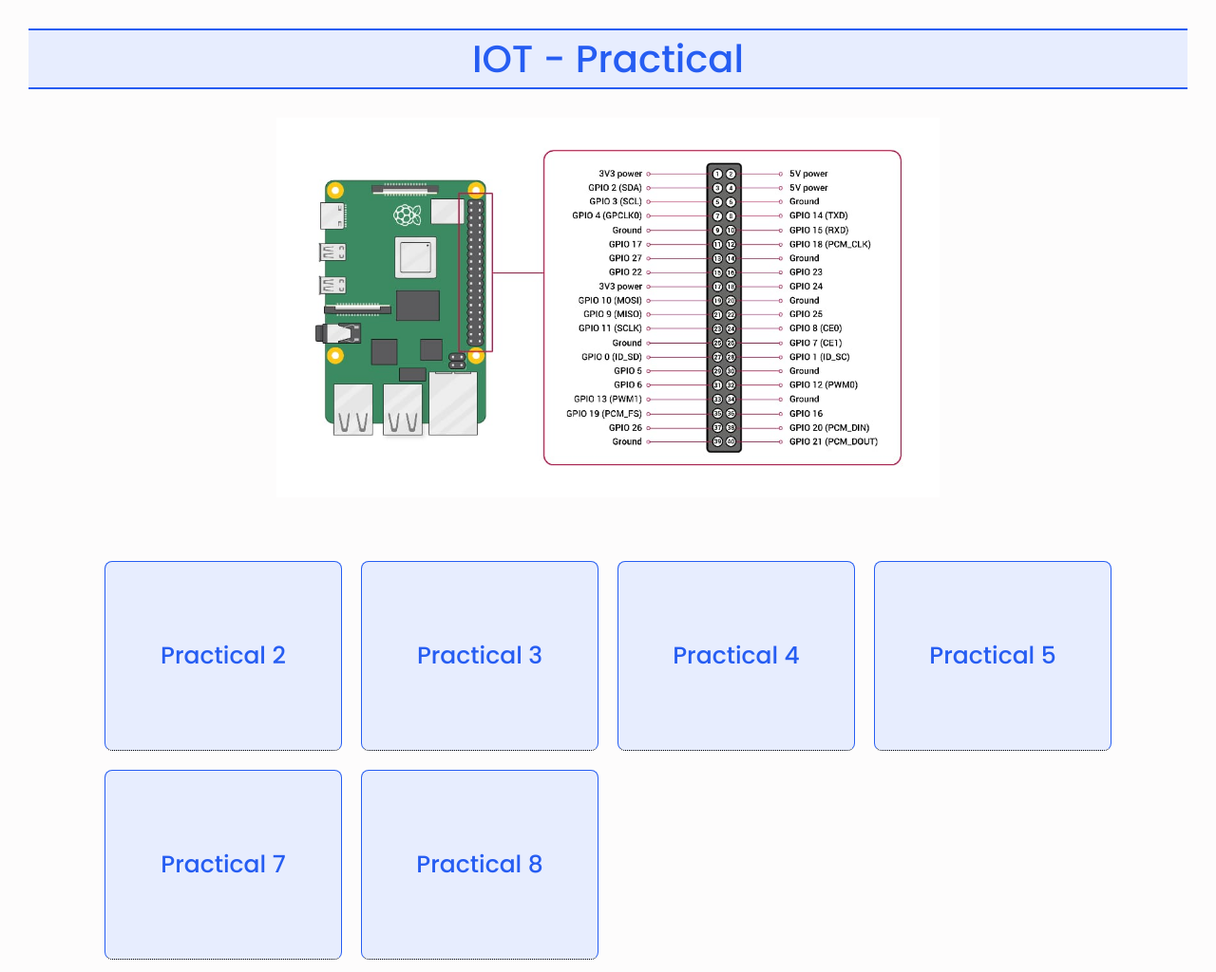
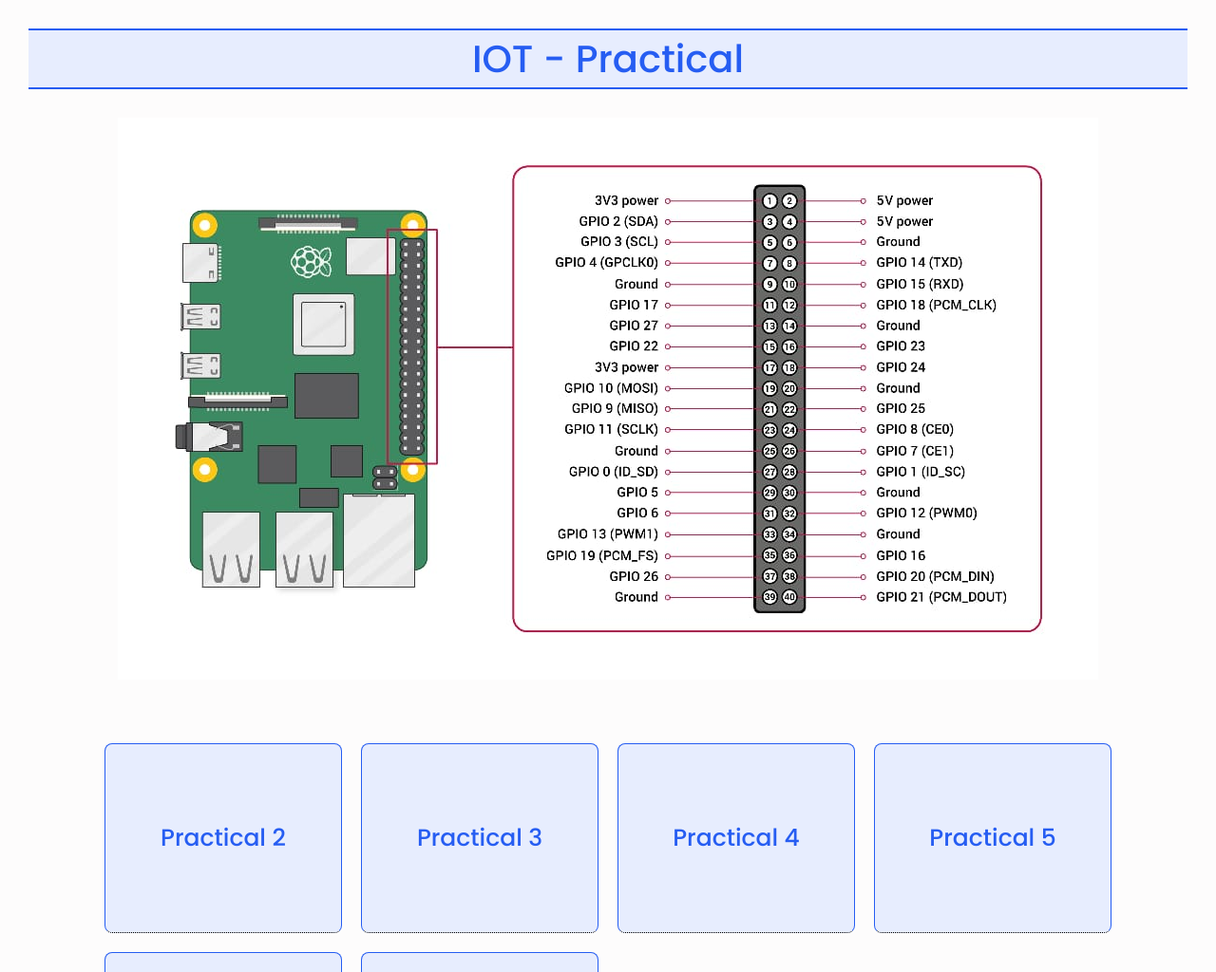
Before and after one commit to kamalmistry6/iot, a plain HTML site: page index.html in a window 1280 px wide. Shown: the top 1024 px of the page at 95% size. Drawn offline with Linux system fonts and the light colour scheme.

Commit message:
Update index.html

```diff
--- a/index.html
+++ b/index.html
@@ -52,7 +52,7 @@
 <body>
     <h1>IOT - Practical</h1>
     <p style="text-align: center;">
-        <img src="iot-pract/WhatsApp Image 2023-12-09 at 18.31.59_8e73d1df.jpg" height="400px width400px" alt="">
+        <img src="iot-pract/WhatsApp Image 2023-12-09 at 18.31.59_8e73d1df.jpg"  alt="">
     </p>
     <Section class="main">
         <li class="tooltip"><a href="iot-pract/p2.html">Practical 2</a>
```
